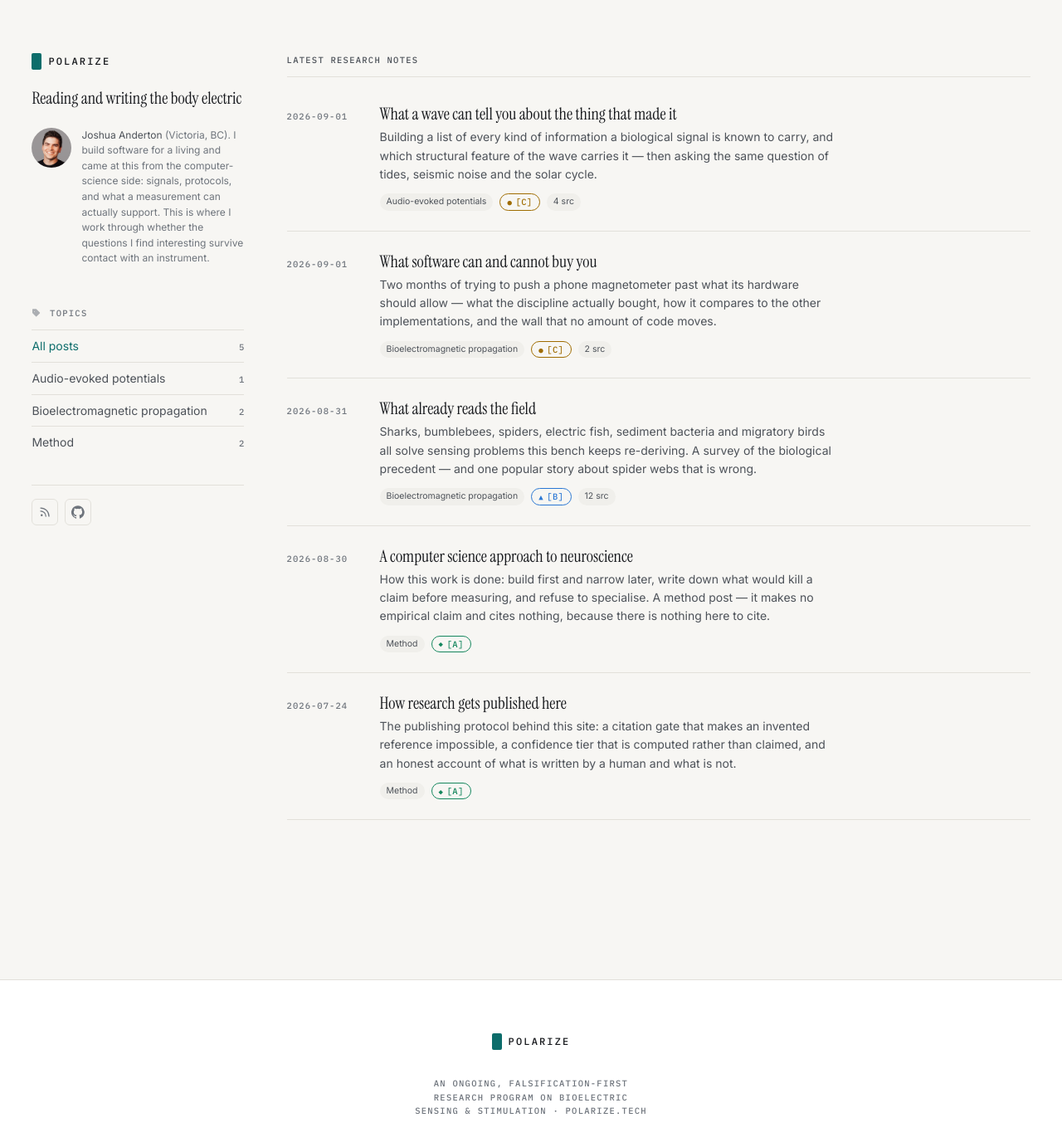
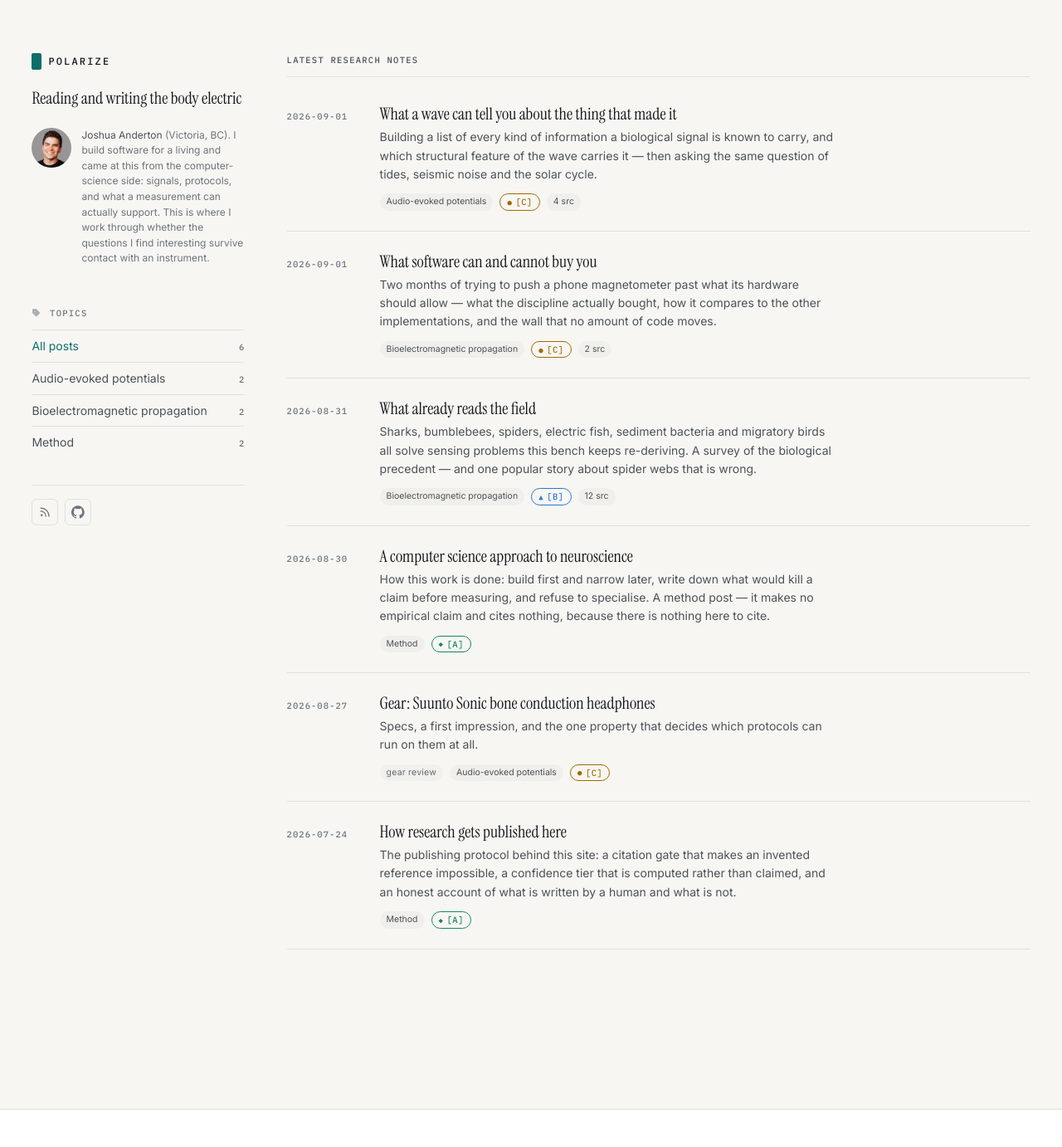
Before and after one commit to polarizetech/polarize.tech, a Jekyll site: the page built from index.html, in a window 1280 px wide and 1400 px high. Shown: the top 1382 px of the window at 83% size. Built offline with Jekyll 4.4.1, drawn with Linux system fonts in a browser that asks for light colours; the list of posts is cut into pages by our own code; part of the change alters nothing that is shown.

Commit message:
gear review: Suunto Sonic, and a gear-review category
First post in a new category. Format is specs, then what the physics of the
delivery path allows, then a personal impression kept separate from both.

The middle section is the one that decides anything. Bone conduction has
near-zero interaural attenuation, so tools/eeg-bridge returns laterality
"undefined" for it under a 15 dB rule citing REFUTED/BONE-CONDUCTION-BILATERAL.
The device is therefore usable for isochronic and AM envelopes and unusable for
binaural beats, ITD, dichotic drive, or anything reporting a per-ear result.
That is a rule the repo already had, not a judgement made for this post.

One spec correction: no listing checked says "dual bone conduction". They say
"Built-in Dual Mics". Two transducers, one per side, is standard for any stereo
bone-conduction headset.

The image is an original diagram, not a product photograph. A manufacturer's
product shot is copyrighted and this post did not need one -- what it needed was
the interaural attenuation contrast, which is the whole argument.

Two Jekyll gotchas found by building rather than reading. `citations: []` inline
is parsed character by character by the gate, producing failures on "[" and "]";
an empty block list works. And the post layout already renders page.image as a
hero with image_alt and image_credit, so an inline markdown image duplicated it
-- the built page had the SVG twice.

Operator note carried verbatim apart from grammar, tier C, labelled as one
person, one session, unblinded.

Assisted-by: claude-code:claude-opus-5
Co-Authored-By: Claude Opus 5 <noreply@anthropic.com>

```diff
--- a/_includes/postitem.html
+++ b/_includes/postitem.html
@@ -16,6 +16,7 @@
       {%- endif %}
     </span>
     <span class="postlist__meta">
+      {%- if p.category %}<span class="ui-pill ui-pill--cat">{{ p.category | replace: "-", " " }}</span>{% endif -%}
       {%- if proj %}<span class="ui-pill">{{ proj.label }}</span>{% endif -%}
       {%- include tier.html tier=p.tier -%}
       {%- if p.citations and p.citations.size > 0 %}<span class="ui-pill">{{ p.citations | size }} src</span>{% endif -%}
--- /dev/null
+++ b/_posts/2026-08-27-suunto-sonic-bone-conduction.md
@@ -0,0 +1,99 @@
+---
+title: "Gear: Suunto Sonic bone conduction headphones"
+description: >-
+  Specs, a first impression, and the one property that decides which protocols
+  can run on them at all.
+date: 2026-08-27 09:00:00 -0600
+project: audio-evoked-potentials
+category: gear-review
+status: published
+tier: C
+claims:
+  - AEP-0005
+citations:
+image: /assets/posts/bone-vs-air-conduction.svg
+image_alt: >-
+  Two heads compared. Left, a sealed transducer at one ear: roughly 40 to 60 decibels
+  of interaural attenuation, two independent ears. Right, a transducer on the skull:
+  roughly 0 to 10 decibels, because the skull couples both cochleae.
+image_credit: "Diagram drawn for this post."
+---
+
+First entry in a gear category. The format is deliberate: **specifications, then
+what the physics of the delivery path allows, then a personal impression kept
+separate from both.**
+
+## Specifications
+
+Checked 2026-08-27.
+
+| | |
+|---|---|
+| Path | Bone conduction, open ear |
+| Chip / Bluetooth | Qualcomm QCC3044, Bluetooth 5.2, multipoint |
+| Codec | aptX Adaptive |
+| Stated frequency range | 20 Hz – 20 kHz |
+| Microphones | Dual, with cVc echo cancelling and noise suppression |
+| Battery | 140 mAh, 10 h playtime; 5 min charge ≈ 90 min use; full charge ≈ 1 h |
+| Weight | 30.6 g |
+| Materials | Titanium alloy and silicone |
+| Ingress | IP55 |
+| Price | $149 USD at launch; $79 on the Suunto US store when checked |
+
+One correction worth making, because it is easy to repeat. **"Dual" refers to the
+microphones, not the transducers.** Every listing I checked says "Built-in Dual
+Mics". Two bone transducers, one per side, is the standard arrangement for any
+stereo bone-conduction headset and is not a distinguishing feature.
+
+## The property that decides everything else
+
+A sealed transducer at one ear gives roughly 40–60 dB of **interaural
+attenuation** — the signal arriving at the far ear is far quieter than at the
+near one, which is what makes two ears independent. A transducer on the skull
+gives close to none. The skull couples both cochleae, so a bone-conducted signal
+arrives at both at once.
+
+This is not a shortcoming of this product. It is what bone conduction is.
+
+It has a hard consequence for the work I do. My rulebase returns a laterality of
+`undefined` — not "left", not "bilateral-ish" — for any delivery path with under
+15 dB of interaural attenuation. A path that cannot deliver a left-ear stimulus
+must not have downstream predictions made as though it did.
+
+So, for this device:
+
+| protocol | usable |
+|---|---|
+| Isochronic tones, AM envelopes, any shared signal | **yes** |
+| Binaural beats | **no** |
+| Interaural time differences, dichotic drive | **no** |
+| Anything reporting a per-ear result | **no** |
+
+Two further limits, neither disqualifying. The 20 Hz – 20 kHz figure is an
+air-conduction-style specification and I have not verified it as *delivered*
+through bone on a head — for evoked-potential work the delivered envelope is what
+matters, and it is unmeasured. And the nearest measured air-versus-bone
+separation I have is 22 dB, from tuning-fork work on a different transducer for a
+different purpose.
+
+## First impression
+
+Mine, one person, one session, unblinded. Not evidence, and the tier on this post
+reflects that.
+
+> The headphones were extremely easy to get set up, and this is the first time
+> that I've used bone conduction headphones, so it truly blew my mind experiencing
+> them. I couldn't believe how high resolution they were, even though it's not
+> even sound directly through the ears. Still trying to wrap my head around it.
+> But regardless, this is a great buy.
+>
+> Also, just as a side note, it's a really great way to have audio-evoked
+> potentials or something like Brain.fm running during family time so that my ears
+> aren't covered, and I'm more aware and more present, but can still be running a
+> therapeutic music solution.
+
+That last point is the one I would actually defend, and it is about compliance
+rather than acoustics: **a protocol that can run while you are present with your
+family is a protocol that gets run.** Nothing here measures whether the delivered
+signal is adequate for the purpose — only that the barrier to wearing it is much
+lower.
--- a/styles.css
+++ b/styles.css
@@ -462,3 +462,8 @@ body.ui { margin: 0; }
 .footer__fine { margin: 0; }
 
 @media (prefers-reduced-motion: reduce) { html { scroll-behavior: auto; } }
+
+/* Category pill — first used by the gear-review category, 2026-08-27. Distinct
+   from the project pill so a reader can tell "what kind of post" from "which
+   programme" at a glance. */
+.ui-pill--cat { text-transform: lowercase; letter-spacing: .02em; opacity: .85; }
```
Also changed, not shown: assets/posts/bone-vs-air-conduction.svg (added).
